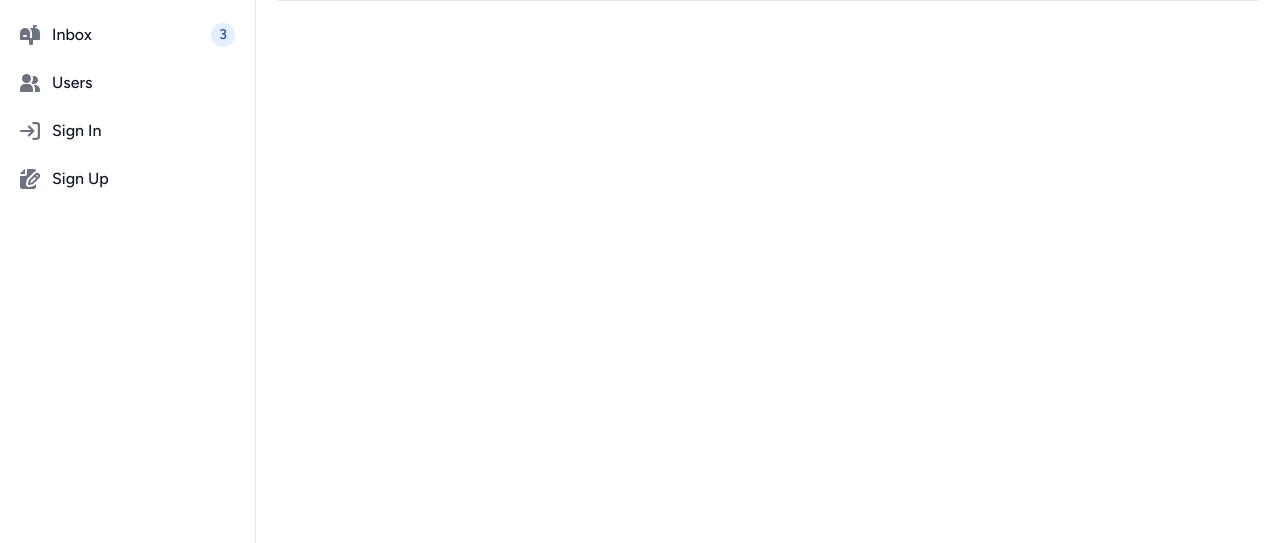
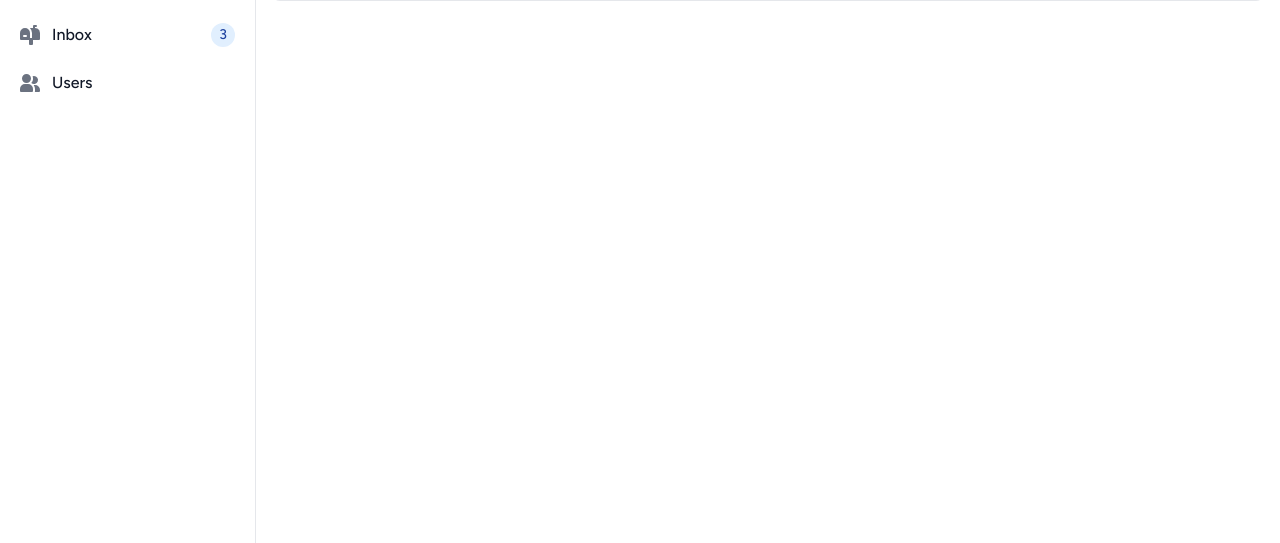
Before and after one commit to sergvic710/myproducts, a Laravel app: page /category in a window 1280 px wide. Shown: the part 257-800 px from the top of the page. Run offline with Laravel 12, Linux system fonts and the light colour scheme; a user stored in the database is signed in; data comes from the database, SQL or seed files in the repository; data that the repository does not hold is empty; style sheets or scripts are compiled from the project's sources; some libraries are stand-ins or nearby versions.

Commit message:
Remove Sign In and Sign Up from the sidebar
Both were dead Flowbite template links (href="#") in a menu only shown
to signed-in users.

Co-Authored-By: Claude Opus 5.5 <noreply@anthropic.com>
Claude-Session: https://claude.ai/code/session_01PhajpZFTKUEf5wd3G3ZBsQ

```diff
--- a/resources/views/partipals/aside.blade.php
+++ b/resources/views/partipals/aside.blade.php
@@ -78,24 +78,6 @@
                     <span class="flex-1 ms-3 whitespace-nowrap">Users</span>
                 </a>
             </li>
-            <li>
-                <a href="#" class="flex items-center p-2 text-gray-900 rounded-lg hover:bg-gray-100 group">
-                    <svg class="flex-shrink-0 w-5 h-5 text-gray-500 transition duration-75 group-hover:text-gray-900" aria-hidden="true" xmlns="http://www.w3.org/2000/svg" fill="none" viewBox="0 0 18 16">
-                        <path stroke="currentColor" stroke-linecap="round" stroke-linejoin="round" stroke-width="2" d="M1 8h11m0 0L8 4m4 4-4 4m4-11h3a2 2 0 0 1 2 2v10a2 2 0 0 1-2 2h-3"/>
-                    </svg>
-                    <span class="flex-1 ms-3 whitespace-nowrap">Sign In</span>
-                </a>
-            </li>
-            <li>
-                <a href="#" class="flex items-center p-2 text-gray-900 rounded-lg hover:bg-gray-100 group">
-                    <svg class="flex-shrink-0 w-5 h-5 text-gray-500 transition duration-75 group-hover:text-gray-900" aria-hidden="true" xmlns="http://www.w3.org/2000/svg" fill="currentColor" viewBox="0 0 20 20">
-                        <path d="M5 5V.13a2.96 2.96 0 0 0-1.293.749L.879 3.707A2.96 2.96 0 0 0 .13 5H5Z"/>
-                        <path d="M6.737 11.061a2.961 2.961 0 0 1 .81-1.515l6.117-6.116A4.839 4.839 0 0 1 16 2.141V2a1.97 1.97 0 0 0-1.933-2H7v5a2 2 0 0 1-2 2H0v11a1.969 1.969 0 0 0 1.933 2h12.134A1.97 1.97 0 0 0 16 18v-3.093l-1.546 1.546c-.413.413-.94.695-1.513.81l-3.4.679a2.947 2.947 0 0 1-1.85-.227 2.96 2.96 0 0 1-1.635-3.257l.681-3.397Z"/>
-                        <path d="M8.961 16a.93.93 0 0 0 .189-.019l3.4-.679a.961.961 0 0 0 .49-.263l6.118-6.117a2.884 2.884 0 0 0-4.079-4.078l-6.117 6.117a.96.96 0 0 0-.263.491l-.679 3.4A.961.961 0 0 0 8.961 16Zm7.477-9.8a.958.958 0 0 1 .68-.281.961.961 0 0 1 .682 1.644l-.315.315-1.36-1.36.313-.318Zm-5.911 5.911 4.236-4.236 1.359 1.359-4.236 4.237-1.7.339.341-1.699Z"/>
-                    </svg>
-                    <span class="flex-1 ms-3 whitespace-nowrap">Sign Up</span>
-                </a>
-            </li>
         </ul>
     </div>
 </aside>
```
